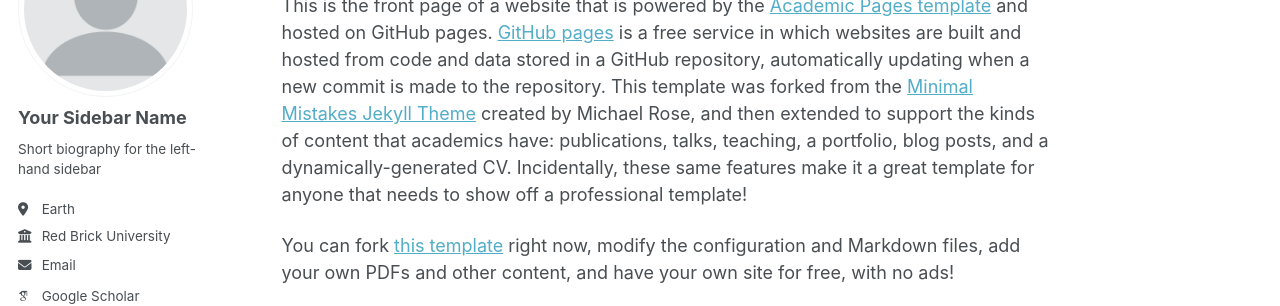
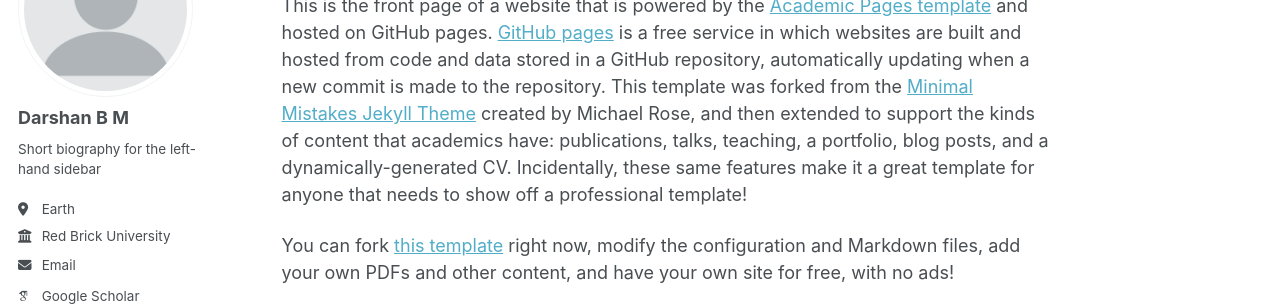
Before and after one commit to drdarshanbm/darshanbm.github.io, a Jekyll site: the page built from _pages/about.md, in a window 1280 px wide. Shown: the part 179-485 px from the top of the page. Built offline with Jekyll 4.4.1, drawn with Linux system fonts in a browser that asks for light colours; some web fonts are replaced; a script that is not in the unit is left out.

Commit message:
Update author name in configuration file

```diff
--- a/_config.yml
+++ b/_config.yml
@@ -24,7 +24,7 @@ repository               : "academicpages/academicpages.github.io"
 author:
   # Biographic information
   avatar           : "profile.png"
-  name             : "Your Sidebar Name"
+  name             : "Darshan B M"
   pronouns         : # example: "she/her"
   bio              : "Short biography for the left-hand sidebar"
   location         : "Earth"
```
